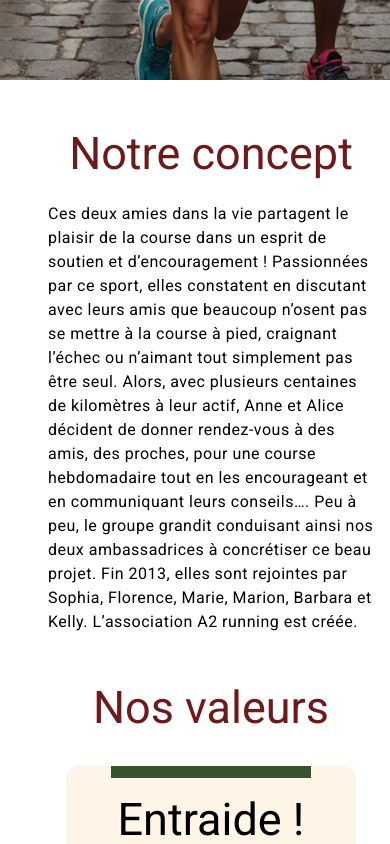
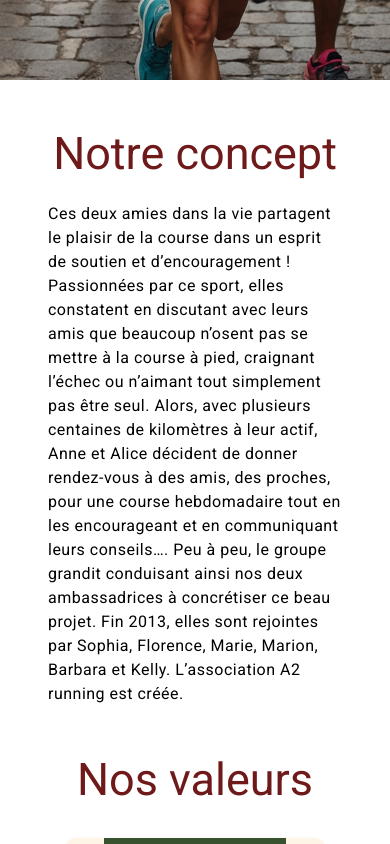
Before and after one commit to JulieRaymond/A2RunAlliance-front, an Angular app: page / in a window 390 px wide. Shown: the part 820-1664 px from the top of the page. Built offline with nearby package versions, Linux system fonts and the light colour scheme.

Commit message:
responsive container in styles.scss for general display of them

```diff
--- a/src/variables.scss
+++ b/src/variables.scss
@@ -30,12 +30,15 @@ $color-white-transparent: rgba(255, 255, 255, 0.7);
 
 @mixin responsive-container($min-margin,$moy-margin, $max-margin) {
   margin-left: $min-margin;
+  margin-right: $min-margin;
 
   @media (min-width: $breakpoint-sm) {
-    margin: $moy-margin;
+    margin-left: $moy-margin;
+    margin-right: $moy-margin;
   }
   @media (min-width: $breakpoint-md) {
-    margin: $max-margin;
+    margin-left: $max-margin;
+    margin-right: $max-margin;
   }
 }
 
```
